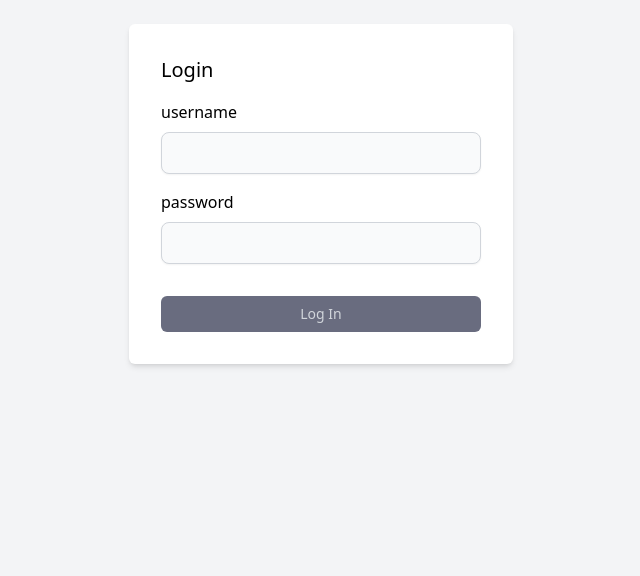
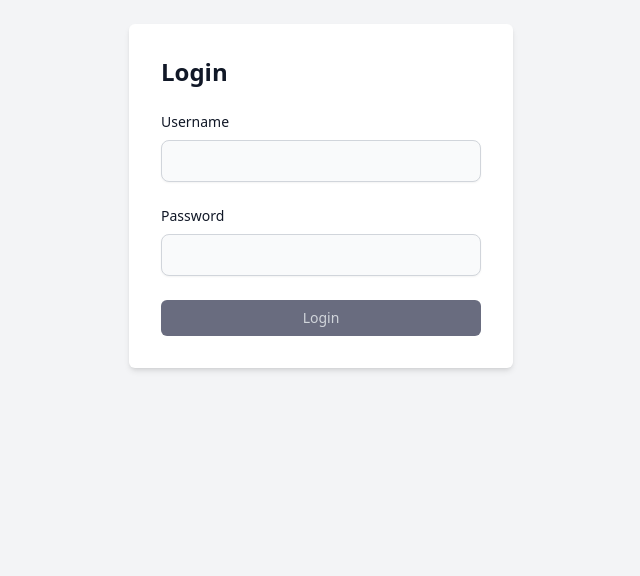
Before and after one commit to PanteraLX/iwa-inventory, a Django app: page /accounts/login/ in a window 1280 px wide. Shown: the part 64-640 px from the top of the page, without its empty margins (319-959 px from the left). Run offline with Django 4.2, Linux system fonts and the light colour scheme; style sheets or scripts are compiled from the project's sources; parts of the project's set-up code (start-up, migrations or seed data) failed here and were passed over; some libraries are stand-ins or nearby versions.

Commit message:
Update login form template

```diff
--- a/app/templates/registration/login.html
+++ b/app/templates/registration/login.html
@@ -5,23 +5,25 @@ Login
 {% block content %}
 
 <div class="bg-white w-full mx-auto max-w-sm p-4 rounded-md shadow-md sm:p-6 md:p-8 text-black">
-  <h1 class="mb-4 text-xl font-medium text-ellipsis">Login</h1>
+  <h1 class="iwa-h1">Login</h1>
+
   <form method="post">
     {% csrf_token %}
 
-    {% for field in form %}
-    <div class="mb-4">
+    {{ form.non_field_errors }}
+    <span class="block mb-2 text-sm font-medium text-gray-900">Username</span>
+    <input class="w-full iwa-input mt-2 mb-6" id="{{ form.username.id_for_label }}" maxlength="30"
+      name="{{ form.username.html_name }}" type="text" />
+    <p class="block mb-2 text-sm font-medium"> {{ form.username.errors }}</p>
 
-      {{field.type}}
-        <span class="">{{ field.name }}</span>
-        <input class="w-full iwa-input mt-2" id="{{ field.id_for_label }}" maxlength="30" name="{{ field.html_name }}" type="text" />
-        {{ field.errors }}
-    </div>
-    {% endfor %}
-    <button type="submit"
-      class="iwa-btn w-full">
-      Log In
-    </button>
+
+    <span class="mt-4 block mb-2 text-sm font-medium text-gray-900">Password</span>
+    <input class="w-full iwa-input mt-2" id="{{ form.password.id_for_label }}" maxlength="30"
+      name="{{ form.password.html_name }}" type="password" />
+    <p class="block mb-2 text-sm font-medium"> {{ form.password.errors }}</p>
+
+    <button type="submit" class="iwa-btn w-full">Login</button>
+
   </form>
 </div>
 {% endblock %}
```
